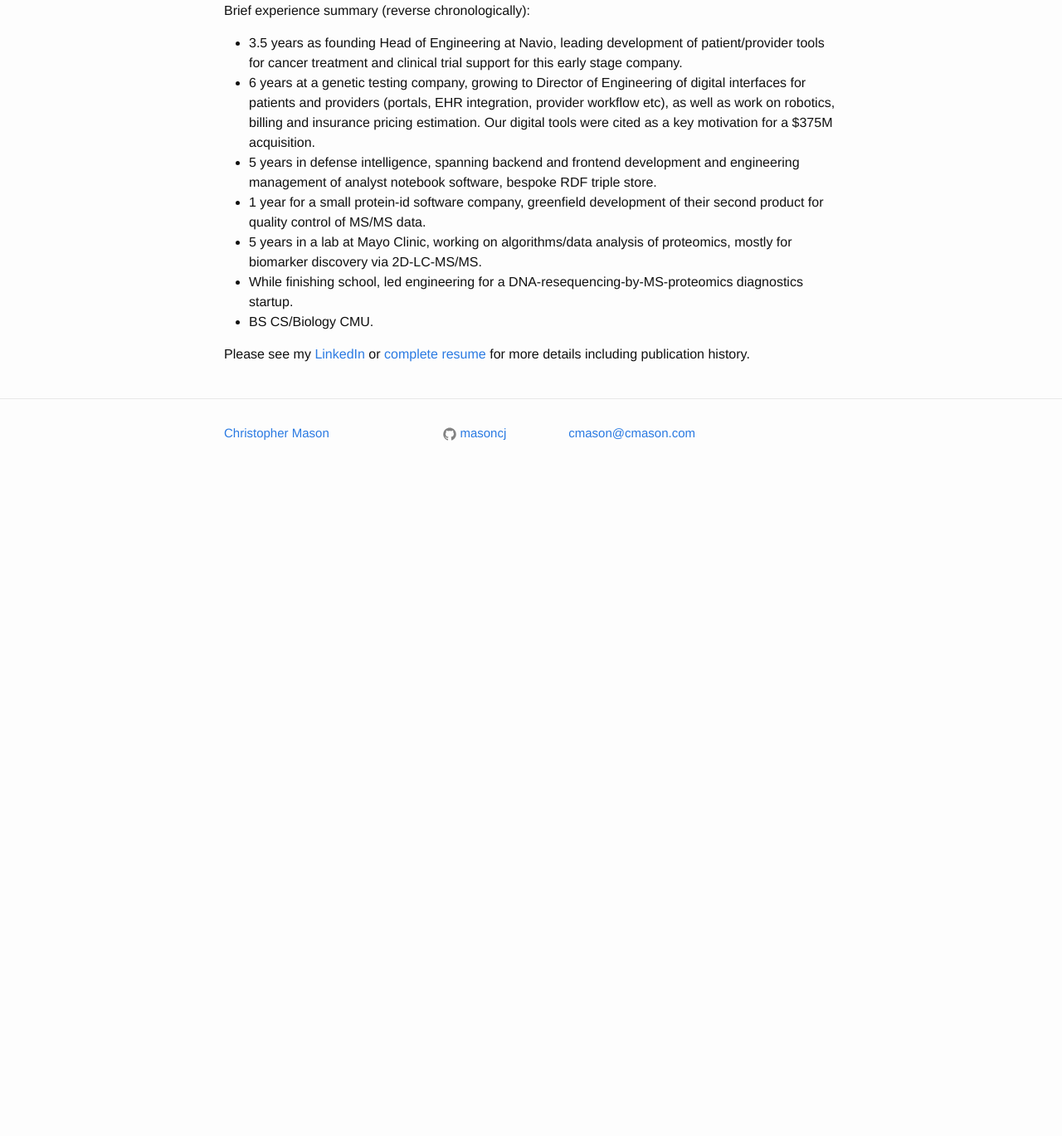
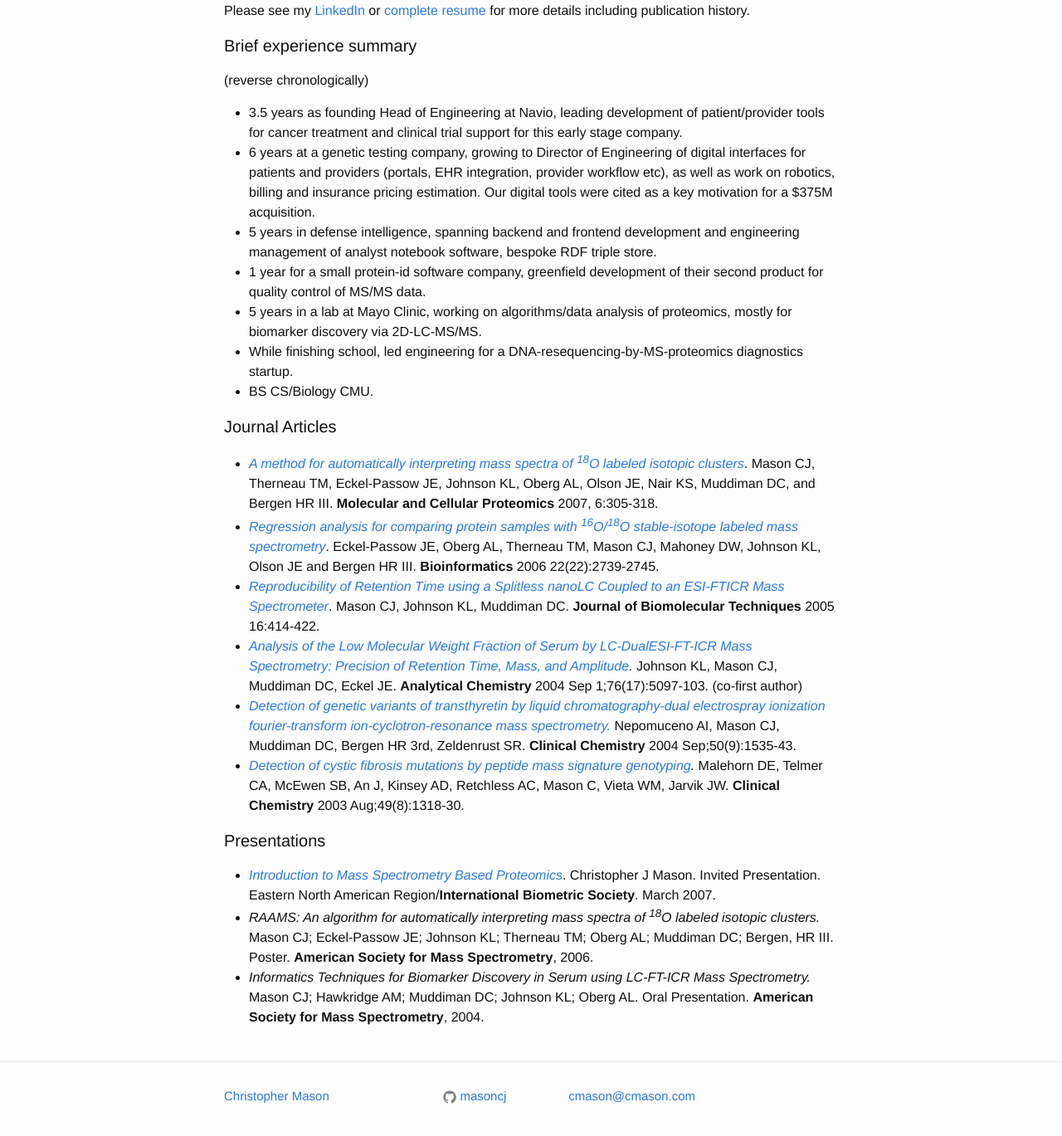
Before and after one commit to masoncj/masoncj.github.io, a Jekyll site: the page built from resume.md, in a window 1280 px wide and 1400 px high, scrolled down 243 px. Shown: the top 1369 px of the window at 83% size. Built offline with Jekyll 4.4.1, drawn with Linux system fonts in a browser that asks for light colours; before the commit the page ends 900 px from its top, so only the background shows below that.

Commit message:
Add publications

```diff
--- a/resume.md
+++ b/resume.md
@@ -8,7 +8,11 @@ permalink: resume/
 
 I lead software development in the health tech space.  I love helping small companies launch products that help people. If you have an idea for an impactful product or service and need help making it, please get in touch.
 
-Brief experience summary (reverse chronologically):
+Please see my [LinkedIn](https://www.linkedin.com/in/christopher-mason-510a291/) or [complete resume](../images/resume/CMason Resume.pdf) for more details including publication history.
+
+#### Brief experience summary
+
+ (reverse chronologically)
 
 * 3.5 years as founding Head of Engineering at Navio, leading development of patient/provider tools for cancer treatment and clinical trial support for this early stage company.
 * 6 years at a genetic testing company, growing to Director of Engineering of digital interfaces for patients and providers (portals, EHR integration, provider workflow etc), as well as work on robotics, billing and insurance pricing estimation.  Our digital tools were cited as a key motivation for a $375M acquisition.
@@ -18,4 +22,21 @@ Brief experience summary (reverse chronologically):
 * While finishing school, led engineering for a DNA-resequencing-by-MS-proteomics diagnostics startup.
 * BS CS/Biology CMU.
 
-Please see my [LinkedIn](https://www.linkedin.com/in/christopher-mason-510a291/) or [complete resume](../images/resume/CMason Resume.pdf) for more details including publication history.
+
+
+#### Journal Articles
+
+* *[A method for automatically interpreting mass spectra of <sup>18</sup>O labeled isotopic clusters](https://www.mcponline.org/article/S1535-9476(20)31418-3/pdf)*. Mason CJ, Therneau TM, Eckel-Passow JE, Johnson KL, Oberg AL, Olson JE, Nair KS, Muddiman DC, and Bergen HR III. **Molecular and Cellular Proteomics** 2007, 6:305-318.
+* *[Regression analysis for comparing protein samples with <sup>16</sup>O/<sup>18</sup>O stable-isotope labeled mass spectrometry](https://academic.oup.com/bioinformatics/article/22/22/2739/197068?login=false)*. Eckel-Passow JE, Oberg AL, Therneau TM, Mason CJ, Mahoney DW, Johnson KL, Olson JE and Bergen HR III. **Bioinformatics** 2006 22(22):2739-2745.
+* *[Reproducibility of Retention Time using a Splitless nanoLC Coupled to an ESI-FTICR Mass Spectrometer](https://www.ncbi.nlm.nih.gov/pmc/articles/PMC2291749/pdf/0160414.pdf)*. Mason CJ, Johnson KL, Muddiman DC. **Journal of Biomolecular Techniques** 2005 16:414-422.
+* *[Analysis of the Low Molecular Weight Fraction of Serum by LC-DualESI-FT-ICR Mass Spectrometry: Precision of Retention Time, Mass, and Amplitude](https://pubs.acs.org/doi/pdf/10.1021/ac0497003).* Johnson KL, Mason CJ, Muddiman DC, Eckel JE. **Analytical Chemistry** 2004 Sep 1;76(17):5097-103. (co-first author)
+* *[Detection of genetic variants of transthyretin by liquid chromatography-dual electrospray ionization fourier-transform ion-cyclotron-resonance mass spectrometry.](https://academic.oup.com/clinchem/article/50/9/1535/5640164?login=false)* Nepomuceno AI, Mason CJ, Muddiman DC, Bergen HR 3rd, Zeldenrust SR. **Clinical Chemistry** 2004 Sep;50(9):1535-43.
+* *[Detection of cystic fibrosis mutations by peptide mass signature genotyping](https://academic.oup.com/clinchem/article/49/8/1318/5641800?login=false).* Malehorn DE, Telmer CA, McEwen SB, An J, Kinsey AD, Retchless AC, Mason C, Vieta WM, Jarvik JW. **Clinical Chemistry** 2003 Aug;49(8):1318-30.
+
+
+
+#### Presentations
+
+* *[Introduction to Mass Spectrometry Based Proteomics](/talks/20070313_enar)*. Christopher J Mason. Invited Presentation. Eastern North American Region/**International Biometric Society**. March 2007.
+* *RAAMS: An algorithm for automatically interpreting mass spectra of <sup>18</sup>O labeled isotopic clusters.* Mason CJ; Eckel-Passow JE; Johnson KL; Therneau TM; Oberg AL; Muddiman DC; Bergen, HR III. Poster. **American Society for Mass Spectrometry**, 2006.
+* *Informatics Techniques for Biomarker Discovery in Serum using LC-FT-ICR Mass Spectrometry.* Mason CJ; Hawkridge AM; Muddiman DC; Johnson KL; Oberg AL. Oral Presentation. **American Society for Mass Spectrometry**, 2004.
```
